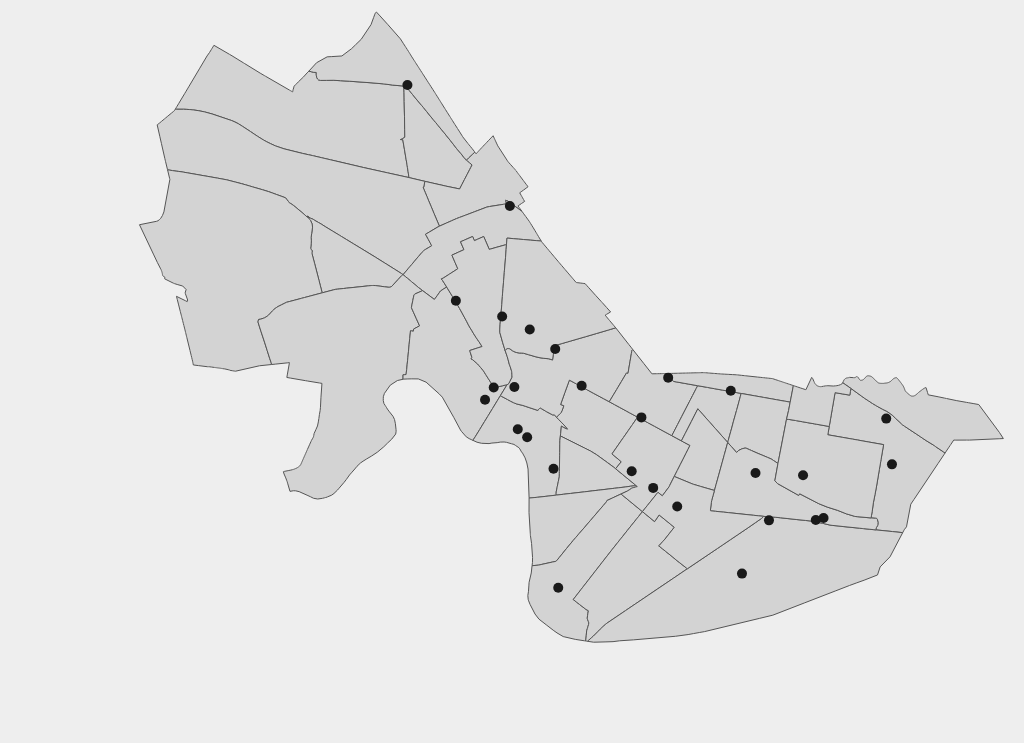
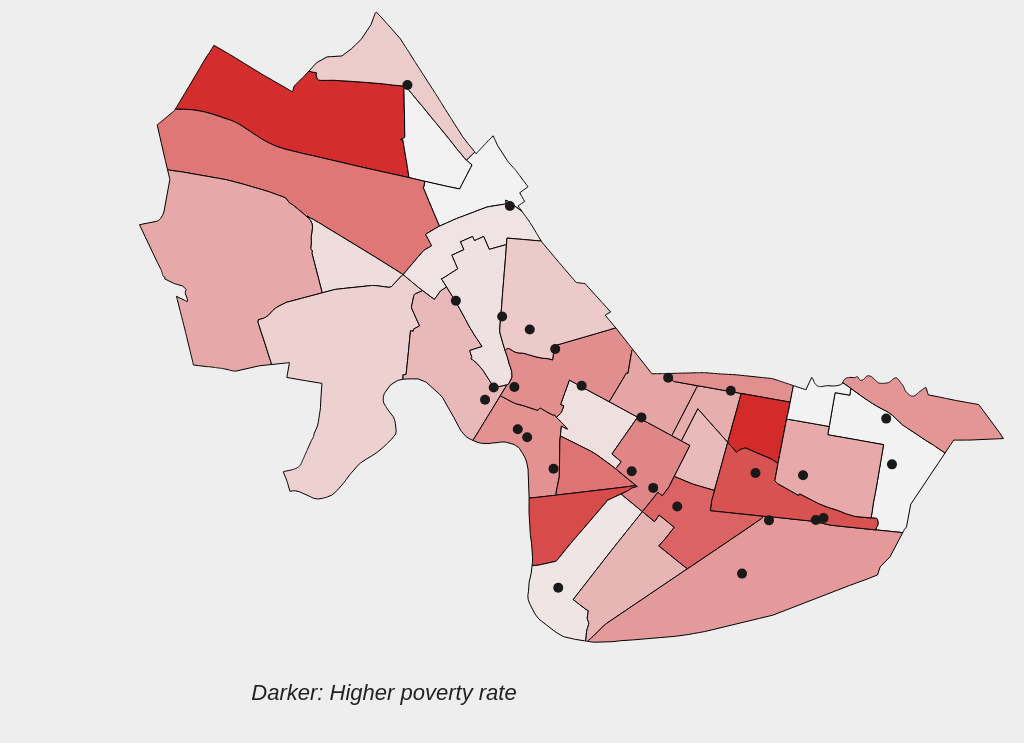
Before and after one commit to MckennaCisler/hubway-maps, a website: page public/index.html in a window 1280 px wide. Shown: the part 79-822 px from the top of the page, without its empty margins (256-1280 px from the left). Drawn offline with nearby package versions, Linux system fonts and the light colour scheme.

Commit message:
added color coding

```diff
--- a/public/css/main.css
+++ b/public/css/main.css
@@ -125,6 +125,11 @@ textarea {
      pointer-events: none;
      font-size: 16px;
  }
+
+.legend {
+  font-size: 22px;
+  margin-top: -105px;
+}
 
 td, th {
     padding: 0.5em;
--- a/public/index.html
+++ b/public/index.html
@@ -26,6 +26,8 @@
         <svg width=700 height=580 class="map">
         </svg>
 
+        <p class="legend"> <i> Darker: Higher poverty rate </i> <p>
+
         <script src="https://code.jquery.com/jquery-1.12.0.min.js"></script>
         <script src="https://d3js.org/d3.v4.min.js"></script>
         <script>window.jQuery || document.write('<script src="js/vendor/jquery-1.12.0.min.js"><\/script>')</script>
--- a/public/js/main.js
+++ b/public/js/main.js
@@ -22,6 +22,15 @@ $(document).ready(() => {
     var geoPath = d3.geoPath()
         .projection(albersProjection);
 
+    var color = d3.scaleLinear()
+      .domain([0, 0.3])
+      .clamp(true)
+      .range(['#f2f2f2', '#cc0000']);
+
+    function fillFn(d){
+      return color(d.properties.poverty_rate);
+    }
+
     document.onmousemove = function(e) {
       div.attr("style", "left:" + (e.pageX + 25) + "px;top:" + e.pageY + "px");
     };
@@ -39,23 +48,21 @@ $(document).ready(() => {
           .data(features)
           .enter().append("path")
           .attr("d", geoPath)
-          .attr("fill", "#d3d3d3")
-          .attr("stroke", "#555")
+          .style("fill", fillFn)
+          .style("stroke", '#000000')
           .attr("class", "boundary")
           .on("mouseover", function(d) {
               d3.select(this).transition()
               .duration(HOVER_TRANS_MS)
-              .attr("fill", "#3978e5").attr("stroke", "#3978e5");
-
+              .style("opacity", "1");
               div.classed("hidden", false);
-              div.style("opacity", 1);
+              div.style("opacity", "1");
               div.html(getTractTooltip(d));
             })
           .on("mouseout", function(d) {
               d3.select(this).transition()
-              .duration(HOVER_TRANS_MS)
-              .attr("fill", "#d3d3d3").attr("stroke", "#555");
-
+              .style("opacity", "0.75")
+              .duration(HOVER_TRANS_MS);
               div.classed("hidden", true);
            });
       }
@@ -108,7 +115,7 @@ $(document).ready(() => {
 function getTractTooltip(d) {
     return "Population: <b>" + d.properties.population + "</b><br>" +
             "Poverty rate: <b>" + Math.round(d.properties.poverty_rate * 1000) / 10 + "%</b><br>" +
-            "# of hubway stations: <b>" + d.properties.station;
+            "# of hubway stations: <b>" + d.properties.stations;
 }
 
 function getStationTooltip(d) {
```
